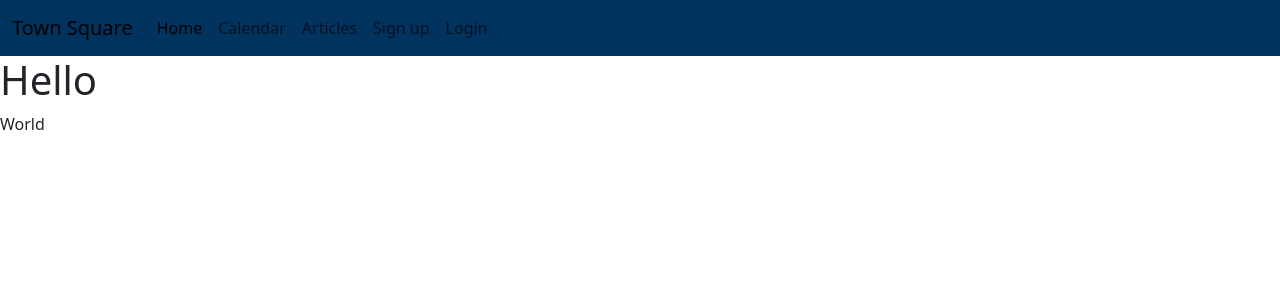
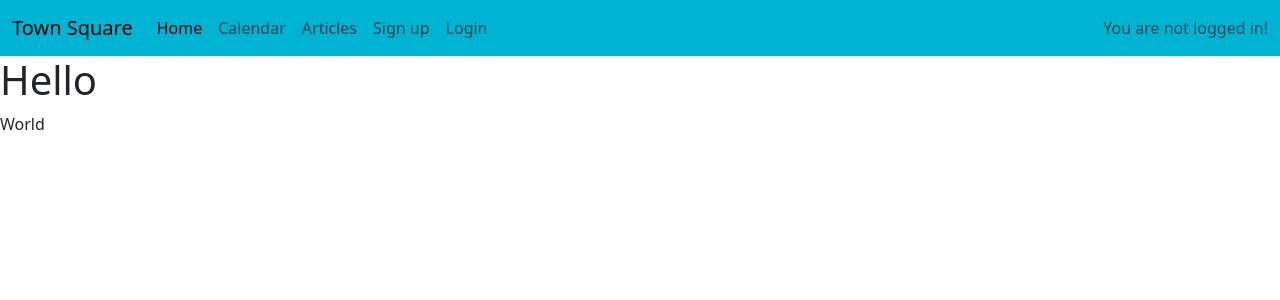
Before and after one commit to Felteng/f1-town-square, a Django app: page / in a window 1280 px wide. Shown: the top 300 px of the page. Run offline with Django 5.2, Linux system fonts and the light colour scheme.

Commit message:
Add user status to page header

```diff
--- a/static/css/style.css
+++ b/static/css/style.css
@@ -1,3 +1,9 @@
 .nav-color {
-  background-color: rgb(1, 51, 95);
+  background-color: rgb(0, 179, 211);
 }
+
+.user-status {
+  margin: auto;
+  font-weight: 100;
+  margin-right: 0;
+}
--- a/templates/base.html
+++ b/templates/base.html
@@ -28,6 +28,9 @@
     <nav class="navbar navbar-expand-md nav-color">
       <div class="container-fluid">
         <a class="navbar-brand" href="{% url 'home' %}">Town Square</a>
+        <!-- {% if not user.is_authenticated %}
+        <p class="d-md-none">You are not logged in!</p>
+        {% endif %} -->
         <button class="navbar-toggler" type="button" data-bs-toggle="collapse" data-bs-target="#navbarNav"
           aria-controls="navbarNav" aria-expanded="false" aria-label="Toggle navigation">
           <span class="navbar-toggler-icon"></span>
@@ -35,27 +38,37 @@
         <div class="collapse navbar-collapse" id="navbarNav">
           <ul class="navbar-nav">
             <li class="nav-item">
-              <a class="nav-link {% if request.path == home_url %}active{% endif %}" aria-current="page" href="{% url 'home' %}">Home</a>
+              <a class="nav-link {% if request.path == home_url %}active{% endif %}" aria-current="page"
+                href="{% url 'home' %}">Home</a>
             </li>
             <li class="nav-item">
-              <a class="nav-link {% if request.path == calendar_url %}active{% endif %}" href="{% url 'calendar' %}">Calendar</a>
+              <a class="nav-link {% if request.path == calendar_url %}active{% endif %}"
+                href="{% url 'calendar' %}">Calendar</a>
             </li>
             <li class="nav-item">
-              <a class="nav-link {% if request.path == articles_url %}active{% endif %}" href="{% url 'articles' %}">Articles</a>
+              <a class="nav-link {% if request.path == articles_url %}active{% endif %}"
+                href="{% url 'articles' %}">Articles</a>
             </li>
             {% if user.is_authenticated %}
             <li class="nav-item">
-              <a class="nav-link {% if request.path == login_url %}active{% endif %}" href="{% url 'account_logout' %}">Logout</a>
+              <a class="nav-link {% if request.path == login_url %}active{% endif %}"
+                href="{% url 'account_logout' %}">Logout</a>
             </li>
             {% else %}
             <li class="nav-item">
-              <a class="nav-link {% if request.path == signup_url %}active{% endif %}" href="{% url 'account_signup' %}">Sign up</a>
+              <a class="nav-link {% if request.path == signup_url %}active{% endif %}"
+                href="{% url 'account_signup' %}">Sign up</a>
             </li>
             <li class="nav-item">
-              <a class="nav-link {% if request.path == login_url %}active{% endif %}" href="{% url 'account_login' %}">Login</a>
+              <a class="nav-link {% if request.path == login_url %}active{% endif %}"
+                href="{% url 'account_login' %}">Login</a>
             </li>
             {% endif %}
           </ul>
+          <p class="text-muted user-status">
+            {% if user.is_authenticated %}You are logged in {{ user }}!
+            {% else %}You are not logged in!{% endif %}
+          </p>
         </div>
       </div>
     </nav>
```
